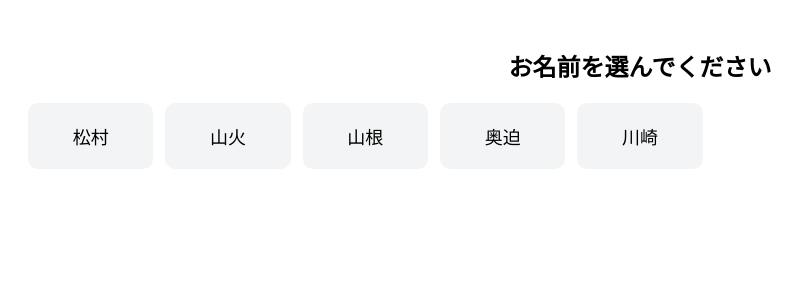
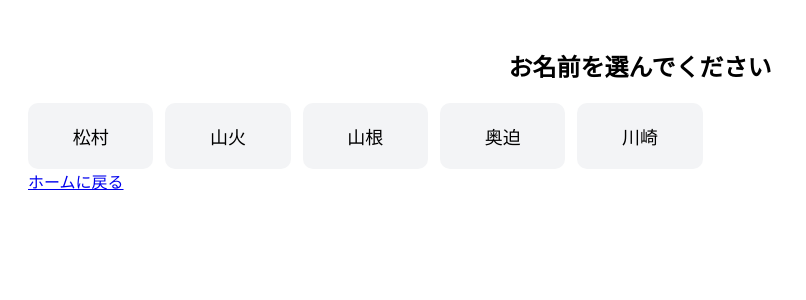
Before and after one commit to matsumurashin0125/event-app10, a Flask app: page /set_name in a window 1280 px wide. Shown: the top 300 px of the page, without its empty margins (0-806 px from the left). Run offline with Flask 3, Linux system fonts and the light colour scheme.

Commit message:
set_name.html を更新

```diff
--- a/templates/set_name.html
+++ b/templates/set_name.html
@@ -57,5 +57,8 @@
     </div>
 </form>
 
+<!-- ▼ 追加：ホームに戻るボタン -->
+<a href="{{ url_for('home') }}" class="back-btn">ホームに戻る</a>
+
 </body>
 </html>
```
